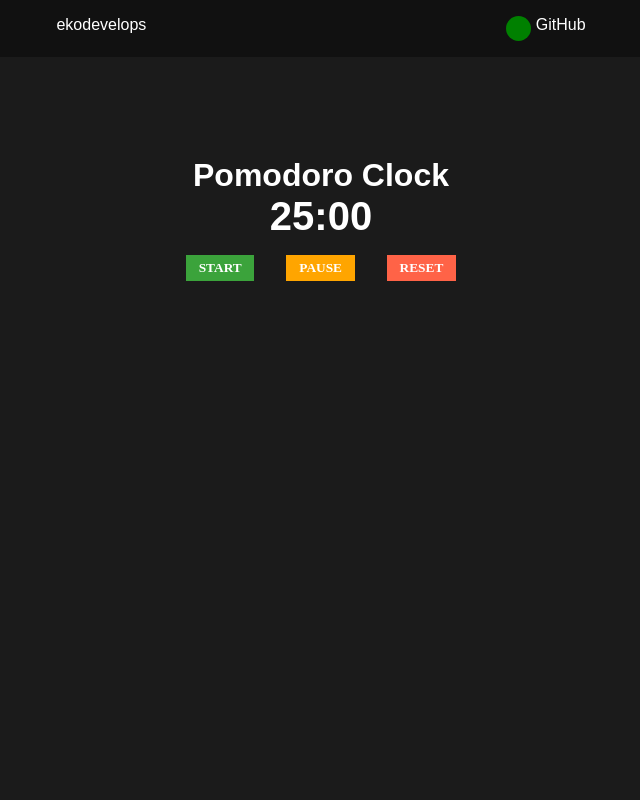
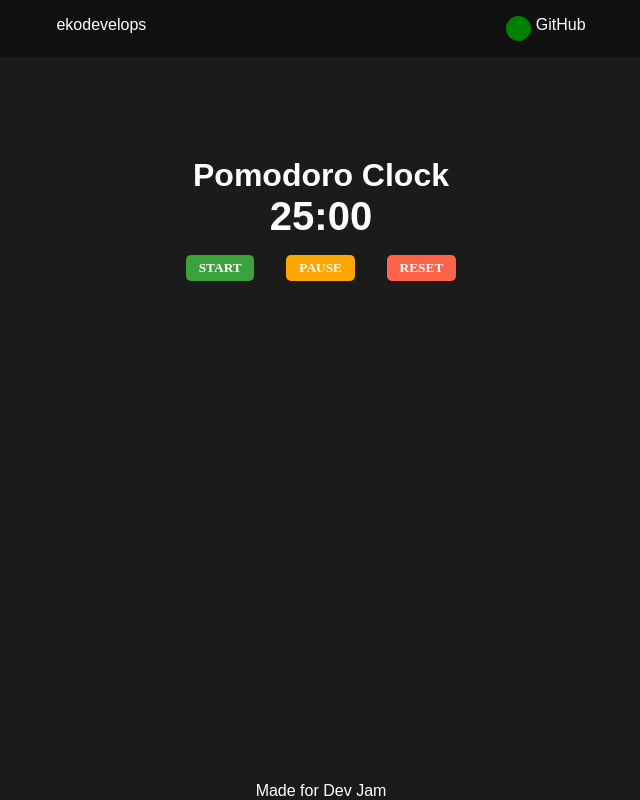
Before and after one commit to eko-develops/pomodoro-clock-react, a React (Create React App) app: page / in a window 1280 px wide. Shown: the whole page, without its empty margins (319-959 px from the left). Built offline with nearby package versions, Linux system fonts and the light colour scheme.

Commit message:
Add footer

```diff
--- a/src/App.js
+++ b/src/App.js
@@ -1,3 +1,4 @@
+import Footer from "./components/Footer";
 import Header from "./components/Header";
 
 function App() {
@@ -13,6 +14,7 @@ function App() {
           <button type="button" className="reset-button">Reset</button>
         </div>
       </div>
+      <Footer />
     </div>
       );
 }
--- /dev/null
+++ b/src/components/Footer.js
@@ -0,0 +1,9 @@
+const Footer = () => {
+    return (
+        <footer>
+            <span>Made for Dev Jam</span>
+        </footer>
+    )
+}
+
+export default Footer
--- a/src/index.css
+++ b/src/index.css
@@ -18,6 +18,13 @@ header{
     padding: 1rem;
 }
 
+footer{
+    position: absolute;
+    bottom: 0;
+    width: 100%;
+    text-align: center;
+}
+
 .App{
     min-height: 100vh;
     background-color: #1b1b1b;
@@ -35,6 +42,7 @@ header{
     font-weight: bold;
     font-family: Poppins;
     color: white;
+    border-radius: 5px;
 }
 
 .social-icon{
```
